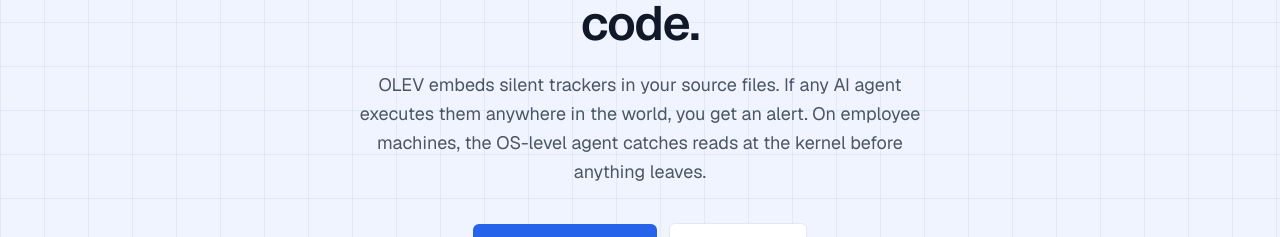
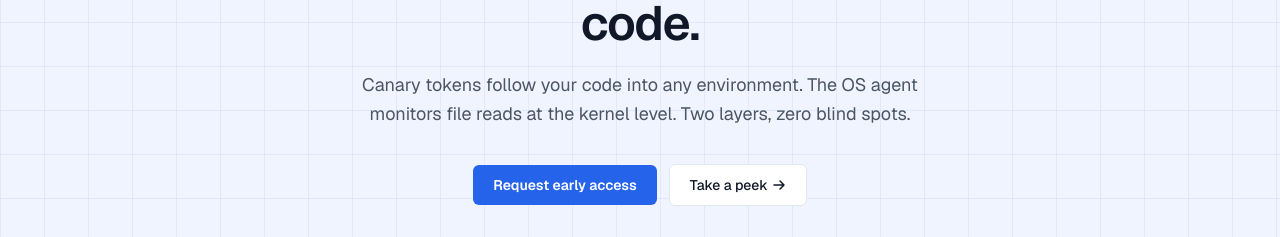
Before and after one commit to neudestifanoes/olevland, a Next.js app: page / in a window 1280 px wide. Shown: the part 242-479 px from the top of the page. Built offline with nearby package versions, Linux system fonts and the light colour scheme.

Commit message:
Update hero subheadline

```diff
--- a/app/page.tsx
+++ b/app/page.tsx
@@ -135,7 +135,7 @@
 
         {/* Subheadline */}
         <p className="text-lg text-[#4b5563] max-w-xl mx-auto leading-relaxed mb-9">
-          OLEV embeds silent trackers in your source files. If any AI agent executes them anywhere in the world, you get an alert. On employee machines, the OS-level agent catches reads at the kernel before anything leaves.
+          Canary tokens follow your code into any environment. The OS agent monitors file reads at the kernel level. Two layers, zero blind spots.
         </p>
 
         {/* CTAs */}
```
